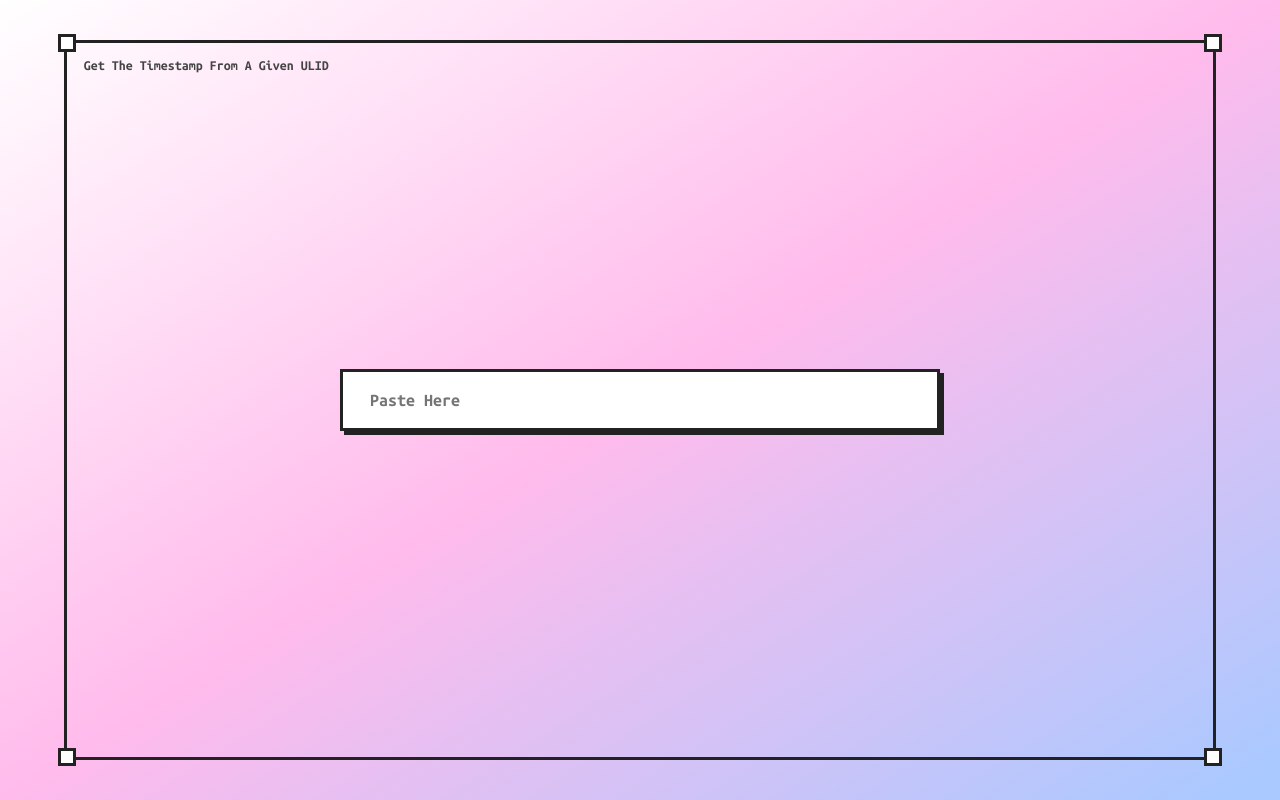
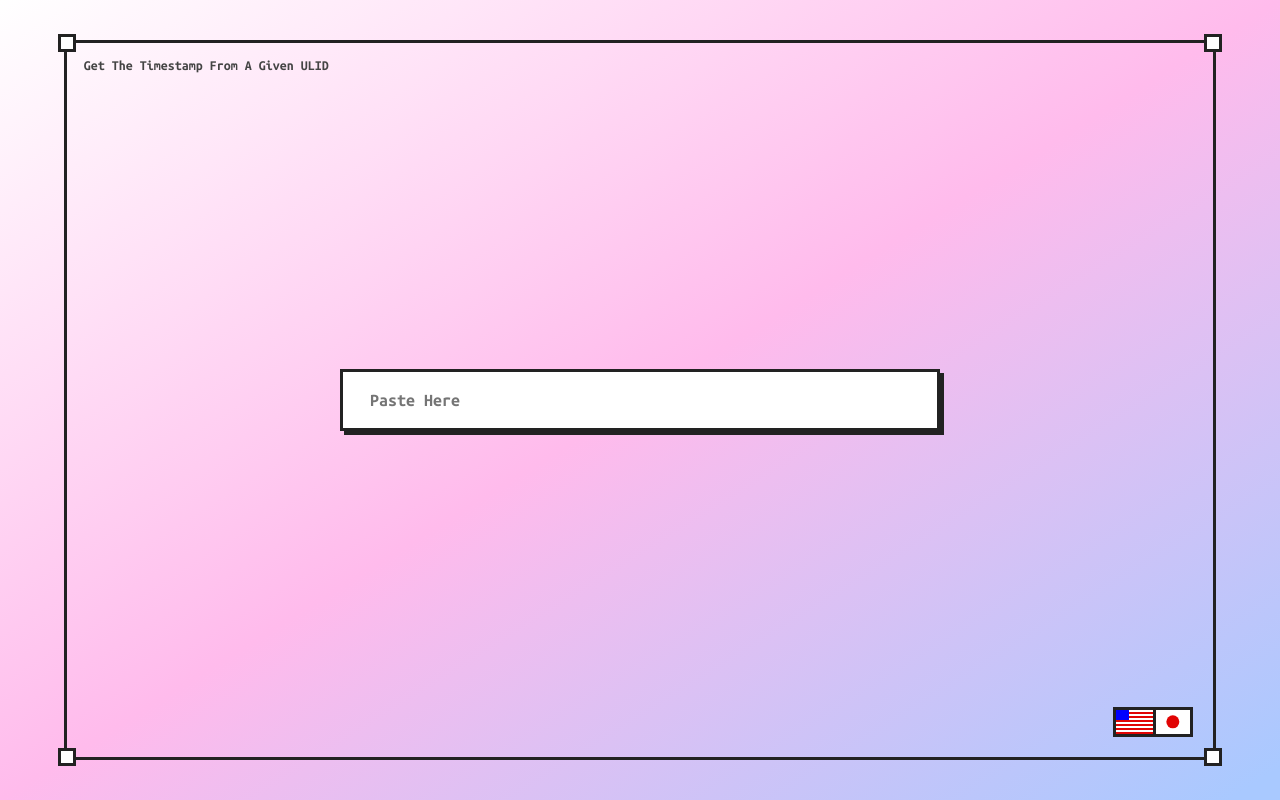
Before and after one commit to takky94/get_timestamp_from_ulid, a Next.js app: page / in a window 1280 px wide. Built offline with nearby package versions, Linux system fonts and the light colour scheme.

Commit message:
言語切り替えできるように

```diff
--- a/src/pages/index.tsx
+++ b/src/pages/index.tsx
@@ -8,6 +8,7 @@ import styles from "../styles/pages/index.module.scss";
 const Index: NextPage = () => {
   const [input, setInput] = useState<string>("");
   const [timestamp, setTimestamp] = useState<number>(NaN);
+  const [lang, setLang] = useState<"en" | "ja">("en");
 
   const handleChange = (e: React.ChangeEvent<HTMLInputElement>) => {
     const { value } = e.target;
@@ -21,19 +22,27 @@ const Index: NextPage = () => {
     }
   };
 
+  const handleClick = (lang: "en" | "ja") => {
+    setLang(lang);
+  };
+
   return (
     <div className={styles.wrap}>
       <Head>
         <title>ULID Timestamp</title>
       </Head>
       <div className={styles.container}>
-        <h1 className={styles.title}>Get The Timestamp From A Given ULID</h1>
+        <h1 className={styles.title}>
+          {lang === "en"
+            ? "Get The Timestamp From A Given ULID"
+            : "ULIDからタイムスタンプを取得するや〜つ"}
+        </h1>
         <span className={styles.boxTop}></span>
         <span className={styles.boxBottom}></span>
         <div className={styles.main}>
           <input
             onChange={handleChange}
-            placeholder="Paste Here"
+            placeholder={lang === "en" ? "Paste Here" : "ULIDをここに貼り付け"}
             className={styles.input}
             type="text"
           />
@@ -41,7 +50,9 @@ const Index: NextPage = () => {
             {input.length > 0 && (
               <>
                 {isNaN(timestamp) && (
-                  <span className={styles.fadeInUp}>Error</span>
+                  <span className={styles.fadeInUp}>
+                    {lang === "en" ? "Error" : "過ち"}
+                  </span>
                 )}
                 {!isNaN(timestamp) && (
                   <div className={styles.fadeInUp}>
@@ -55,6 +66,16 @@ const Index: NextPage = () => {
             )}
           </div>
         </div>
+        <div className={styles.buttons}>
+          <button
+            onClick={() => handleClick("en")}
+            className={styles.us}
+          ></button>
+          <button
+            onClick={() => handleClick("ja")}
+            className={styles.ja}
+          ></button>
+        </div>
       </div>
     </div>
   );
--- a/src/styles/pages/index.module.scss
+++ b/src/styles/pages/index.module.scss
@@ -116,3 +116,57 @@ $box-size: 18px;
     transform: translateY(0);
   }
 }
+
+$button-height: 30px;
+$button-width: 40px;
+
+.buttons {
+  background: #fff;
+  bottom: 20px;
+  display: flex;
+  position: absolute;
+  right: 20px;
+  width: calc(#{$button-width} * 2);
+  .us,
+  .ja {
+    border: 3px solid #222;
+    height: $button-height;
+    position: relative;
+    width: $button-width;
+  }
+
+  .us {
+    background: repeating-linear-gradient(
+      0deg,
+      #e10404,
+      #e10404 2px,
+      #fff 0,
+      #fff 4px
+    );
+    border-right: none;
+    &::before {
+      background: blue;
+      content: "";
+      display: block;
+      height: calc(#{$button-height} / 3);
+      left: 0;
+      position: absolute;
+      top: 0;
+      width: calc(#{$button-width} / 3);
+    }
+  }
+  .ja {
+    &::before {
+      background: #e10404;
+      border-radius: 50%;
+      content: "";
+      display: block;
+      height: calc(#{$button-width} / 3);
+      left: 50%;
+      top: 50%;
+      transform: translateX(-50%) translateY(-50%);
+      position: absolute;
+      width: calc(#{$button-width} / 3);
+    }
+  }
+}
```
